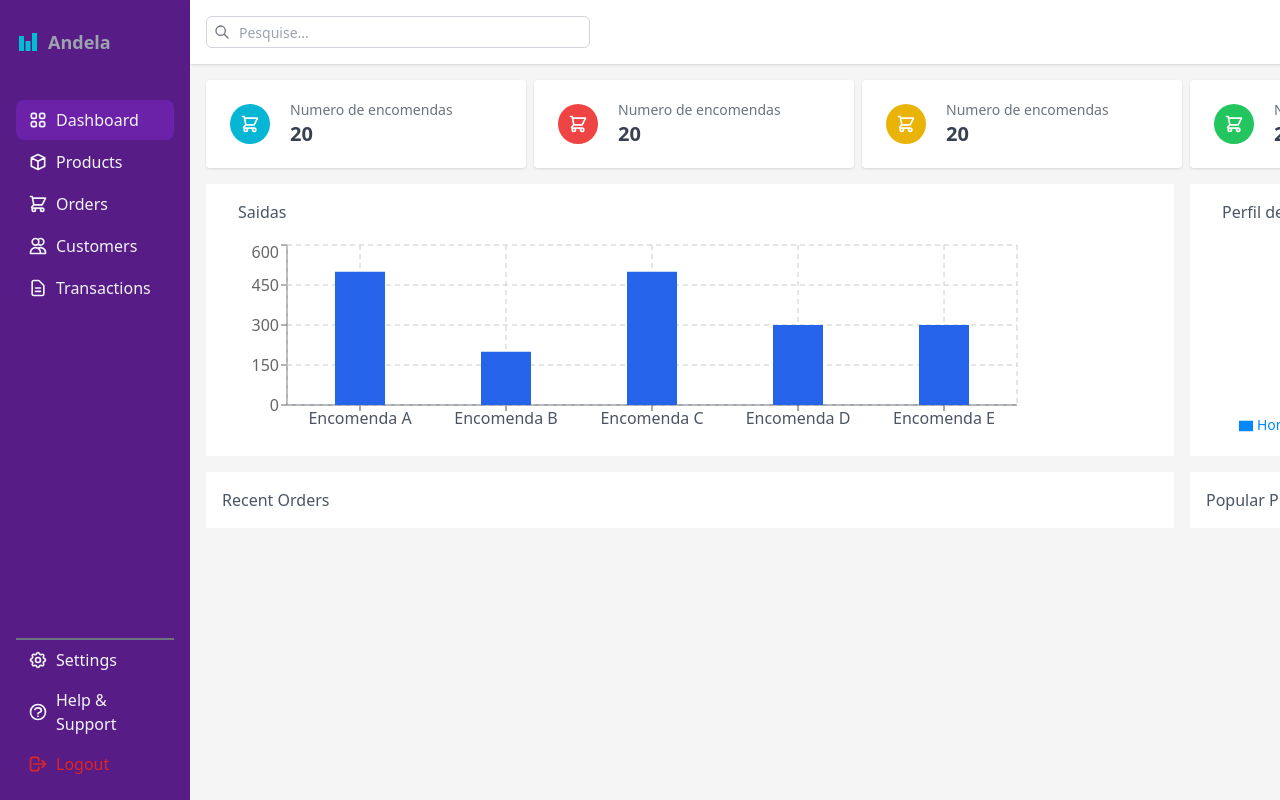
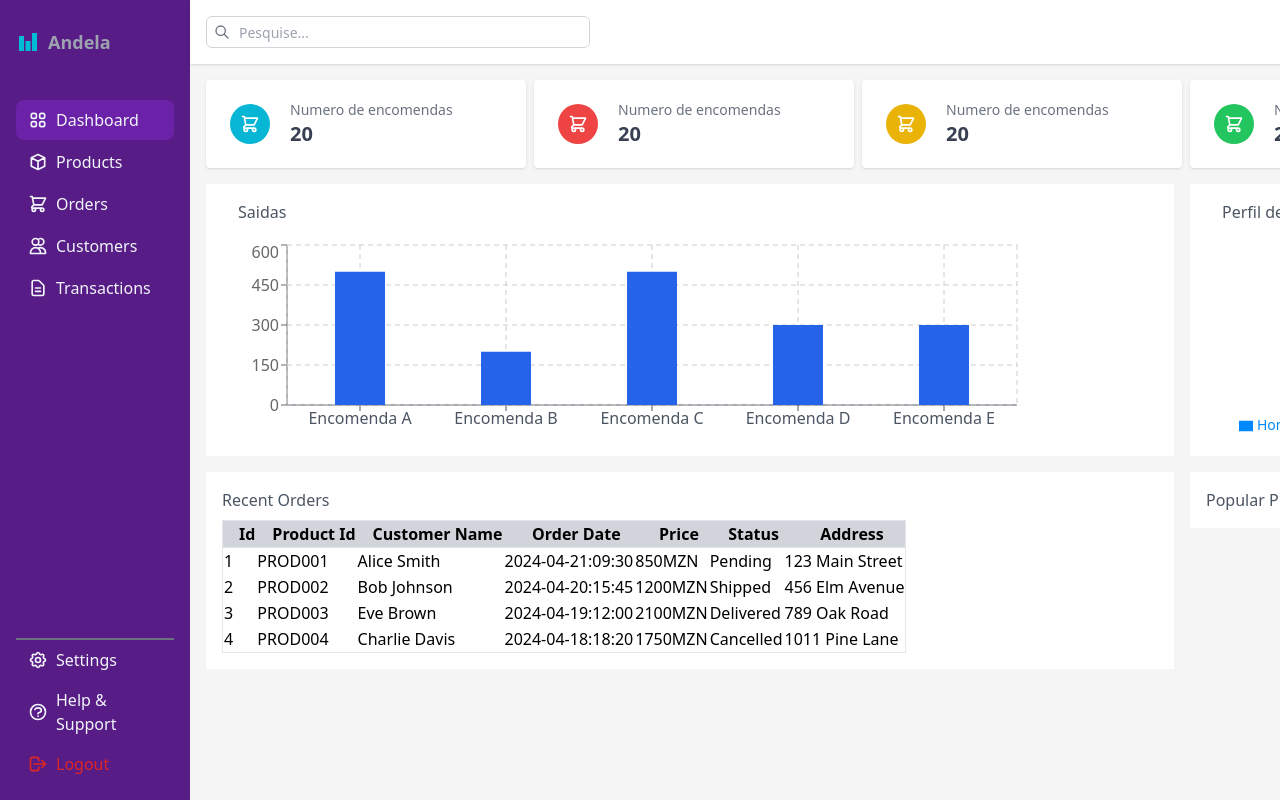
Before and after one commit to MatolaTheCoder/andela-sweet-gift, a React (Create React App) app: page / in a window 1280 px wide. Built offline with nearby package versions, Linux system fonts and the light colour scheme.

Commit message:
Coding the table

```diff
--- a/src/components/DashboardRecentOrders.jsx
+++ b/src/components/DashboardRecentOrders.jsx
@@ -45,7 +45,43 @@ function RecentOrders() {
     <>
       <div className="bg-white p-4 w-[60.5rem] h-full flex flex-col flex-1">
         <div className="font-md text-gray-600"><p>Recent Orders</p></div>
-
+        <div className="pt-2">
+          <table className='border p-2'>
+            <thead>
+              <tr className='bg-gray-300 border'>
+                <th className='pl-4'>Id</th>
+                <th className='pl-4'>Product Id</th>
+                <th className='pl-4'>Customer Name</th>
+                <th className='pl-4'>Order Date</th>
+                <th className='pl-4'>Price</th>
+                <th className='pl-4'>Status</th>
+                <th className='pl-4'>Address</th>
+              </tr>
+            </thead>
+            <tbody>
+              {/* <tr className=''>
+                <td>{recentData.map((props)=>(<div className='pl-4'>{props.id}</div>))}</td>
+                <td>{recentData.map((props)=>(<div className='pl-4'>{props.productId}</div>))}</td>
+                <td>{recentData.map((props)=>(<div className='pl-4'>{props.customerName}</div>))}</td>
+                <td>{recentData.map((props)=>(<div className='pl-4'>{props.orderDate}</div>))}</td>
+                <td>{recentData.map((props)=>(<div className='pl-4'>{props.orderTotal}</div>))}</td>
+                <td>{recentData.map((props)=>(<div className='pl-4'>{props.orderStatus}</div>))}</td>
+                <td>{recentData.map((props)=>(<div className='pl-4'>{props.address}</div>))}</td>
+              </tr> */}
+              {recentData.map((order) => (
+                <tr key={order.id}>
+                  <td>{order.id}</td>
+                  <td>{order.productId}</td>
+                  <td>{order.customerName}</td>
+                  <td>{order.orderDate}</td>
+                  <td>{order.orderTotal}</td>
+                  <td>{order.orderStatus}</td>
+                  <td>{order.address}</td>
+                </tr>
+              ))}
+            </tbody>
+          </table>
+        </div>
       </div>
     </>
   )
```
